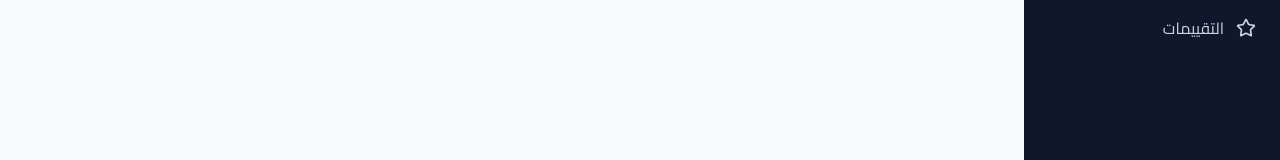
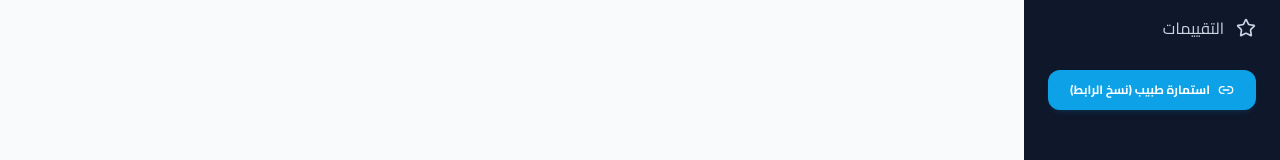
Before and after one commit to ammarshtayeh/asnany, a Next.js app in the folder apps/web/: page /admin/ads in a window 1280 px wide. Shown: the part 627-787 px from the top of the page. Built offline with nearby package versions, Linux system fonts and the light colour scheme; no server answers; the database is empty.

Commit message:
feat: restore Doctor Form copy link button to Admin sidebar

```diff
--- a/apps/web/components/AdminShell.tsx
+++ b/apps/web/components/AdminShell.tsx
@@ -2,16 +2,24 @@
 
 import { useState } from "react";
 import { usePathname } from "next/navigation";
-import { Users, Calendar as CalendarIcon, Megaphone, Store, Star, LayoutDashboard, LogOut, Sparkles, Menu, X, FileText, KeyRound, Plus } from "lucide-react";
+import { Users, Calendar as CalendarIcon, Megaphone, Store, Star, LayoutDashboard, LogOut, Sparkles, Menu, X, FileText, KeyRound, Plus, Link2, Check } from "lucide-react";
 import Link from "next/link";
 
 export default function AdminShell({ children }: { children: React.ReactNode }) {
+  const [copied, setCopied] = useState(false);
   const [mobileOpen, setMobileOpen] = useState(false);
   const pathname = usePathname();
 
   if (pathname === "/admin/login") {
     return <>{children}</>;
   }
+
+  const handleCopyLink = () => {
+    const registrationUrl = `${window.location.origin}/doctors/register`;
+    navigator.clipboard.writeText(registrationUrl);
+    setCopied(true);
+    setTimeout(() => setCopied(false), 2000);
+  };
 
   return (
     <div className="min-h-screen bg-slate-50 flex" dir="rtl">
@@ -58,6 +66,24 @@ export default function AdminShell({ children }: { children: React.ReactNode })
               <AdminLink href="/admin/services" icon={Sparkles} label="خدمات المنصة" onClick={() => setMobileOpen(false)} />
               <AdminLink href="/admin/content" icon={FileText} label="المحتوى والعروض" onClick={() => setMobileOpen(false)} />
               <AdminLink href="/admin/reviews" icon={Star} label="التقييمات" onClick={() => setMobileOpen(false)} />
+
+              <div className="px-3 mt-4">
+                <button
+                  type="button"
+                  onClick={handleCopyLink}
+                  className={`w-full flex items-center justify-center gap-2 px-4 py-3 rounded-xl font-bold text-xs transition-all shadow-md border-0 cursor-pointer ${copied ? "bg-emerald-500 hover:bg-emerald-600 text-white shadow-emerald-500/10" : "bg-primary hover:bg-primary-dark text-white shadow-primary/10"}`}
+                >
+                  {copied ? (
+                    <>
+                      <Check className="w-4 h-4" /> تم نسخ الرابط!
+                    </>
+                  ) : (
+                    <>
+                      <Link2 className="w-4 h-4" /> استمارة طبيب (نسخ الرابط)
+                    </>
+                  )}
+                </button>
+              </div>
             </nav>
           </aside>
         </div>
@@ -101,7 +127,23 @@ export default function AdminShell({ children }: { children: React.ReactNode })
             <Star className="w-5 h-5" /> التقييمات
           </Link>
 
-
+          <div className="px-3 mt-4">
+            <button
+              type="button"
+              onClick={handleCopyLink}
+              className={`w-full flex items-center justify-center gap-2 px-4 py-3 rounded-xl font-bold text-xs transition-all shadow-md border-0 cursor-pointer ${copied ? "bg-emerald-500 hover:bg-emerald-600 text-white shadow-emerald-500/10" : "bg-primary hover:bg-primary-dark text-white shadow-primary/10"}`}
+            >
+              {copied ? (
+                <>
+                  <Check className="w-4 h-4" /> تم نسخ الرابط!
+                </>
+              ) : (
+                <>
+                  <Link2 className="w-4 h-4" /> استمارة طبيب (نسخ الرابط)
+                </>
+              )}
+            </button>
+          </div>
         </nav>
 
         <div className="p-4 border-t border-white/10">
```
